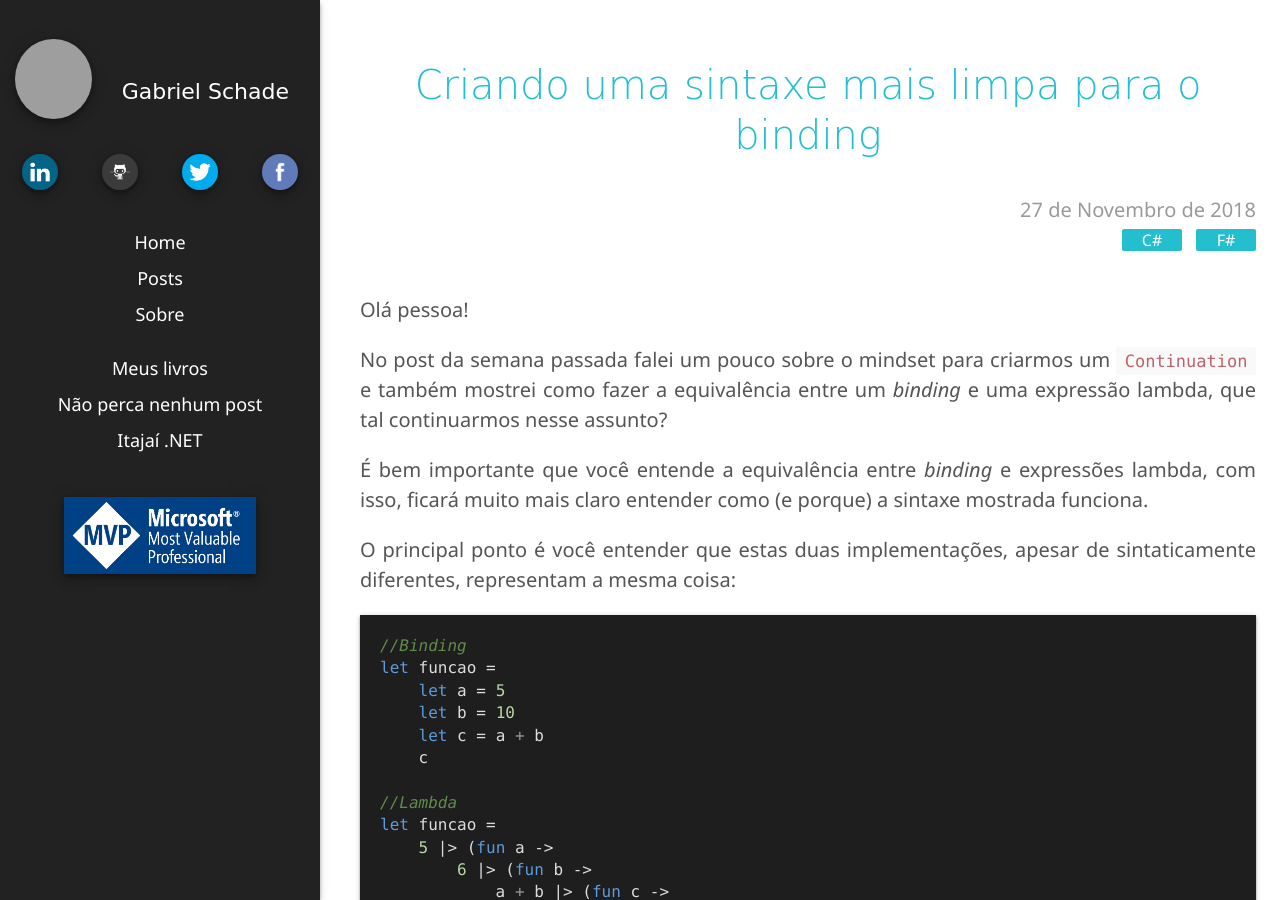
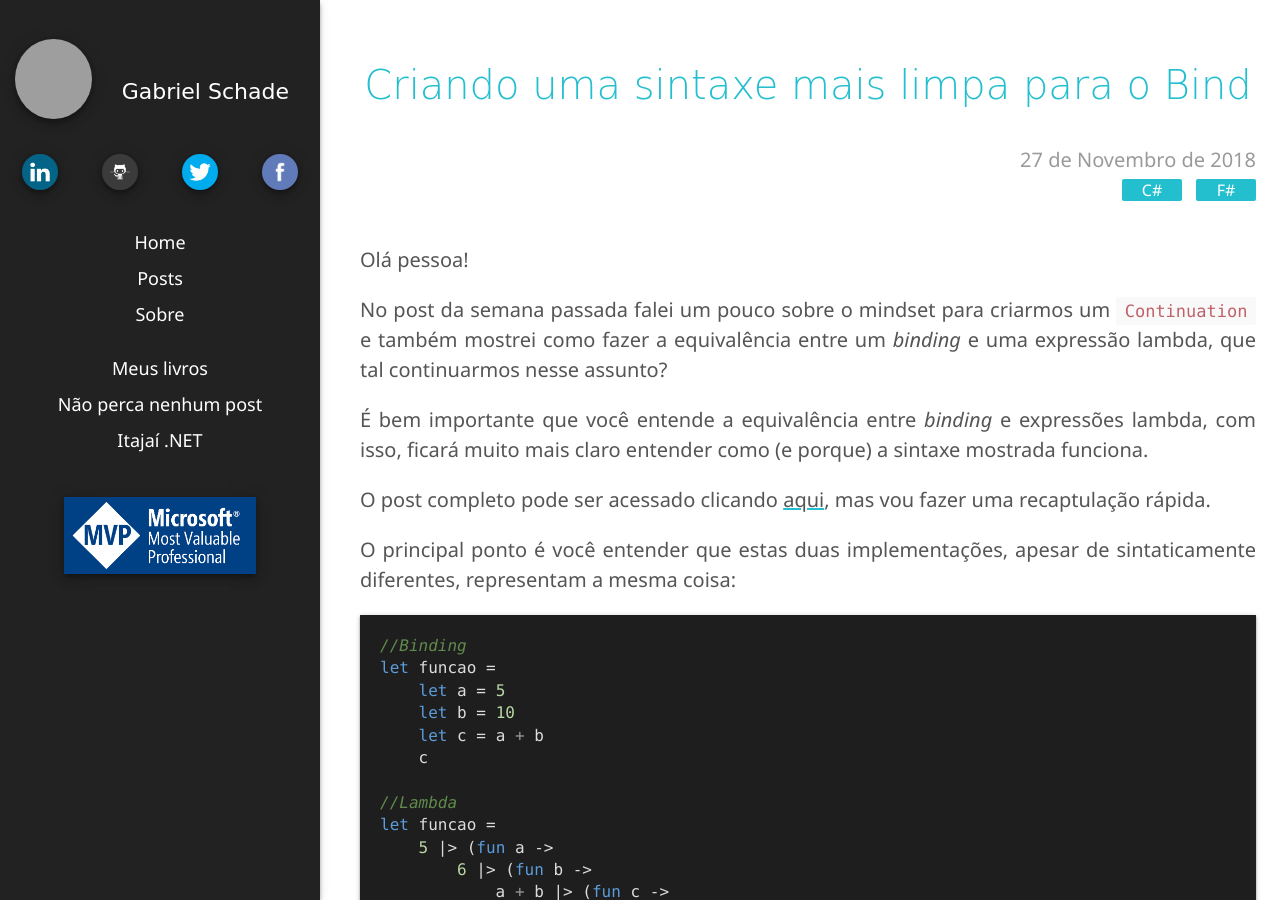
Before and after one commit to gabrielschade/gabrielschade.github.io, a Jekyll site: the page built from _posts/2018-11-27-computation-express-1.markdown, in a window 1280 px wide and 900 px high. Built offline with Jekyll 4.4.1, drawn with Linux system fonts in a browser that asks for light colours; nearby versions of some CDN libraries; comment, search, counter and statistics services are not loaded; grey boxes are pictures that could not be loaded.

Commit message:
Correção do Link

```diff
--- a/_posts/2018-11-27-computation-express-1.markdown
+++ b/_posts/2018-11-27-computation-express-1.markdown
@@ -1,6 +1,6 @@
 ---
 layout: post
-title:  "Criando uma sintaxe mais limpa para o binding"
+title:  "Criando uma sintaxe mais limpa para o Bind"
 date:   2018-11-27 00:00:00 +0000
 comments: true
 tags: [F#, C#]
@@ -14,7 +14,7 @@ No post da semana passada falei um pouco sobre o mindset para criarmos um `Conti
 
 É bem importante que você entende a equivalência entre *binding* e expressões lambda, com isso, ficará muito mais claro entender como (e porque) a sintaxe mostrada funciona.
 
-<!--aqui-->
+O post completo pode ser acessado clicando [aqui]({{ site.baseurl }}{% link _posts/2018-11-19-continuation-mindset.markdown %}), mas vou fazer uma recaptulação rápida.
 
 O principal ponto é você entender que estas duas implementações, apesar de sintaticamente diferentes, representam a mesma coisa:
 
```
